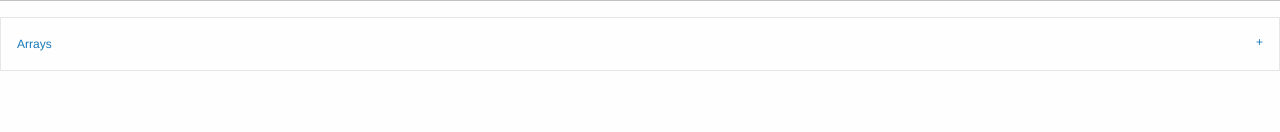
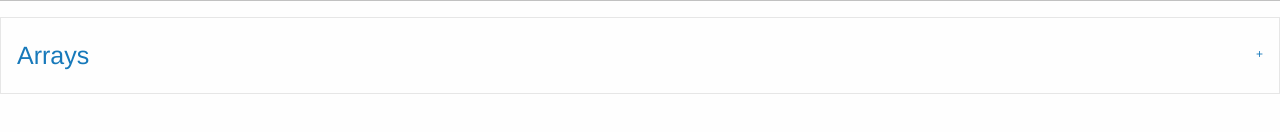
Before and after one commit to RodrigoPJ/data-structure-algorithms, a plain HTML site: page index.html in a window 1280 px wide. Shown: the part 228-360 px from the top of the page. Drawn offline with nearby package versions, Linux system fonts and the light colour scheme.

Commit message:
Github pages

```diff
--- a/index.html
+++ b/index.html
@@ -55,7 +55,7 @@
     <ul class="accordion" data-accordion data-allow-all-closed="true">
       <li class="accordion-item" data-accordion-item>
         <!-- Accordion tab title -->
-        <a href="#" class="accordion-title">Arrays</a>
+        <a href="#" class="accordion-title"> <span class="h4"> Arrays</span></a>
         <!-- Accordeon content -->
         <div class="accordion-content" data-tab-content>
           <ol>
```
Also changed, not shown: 1 other file.
